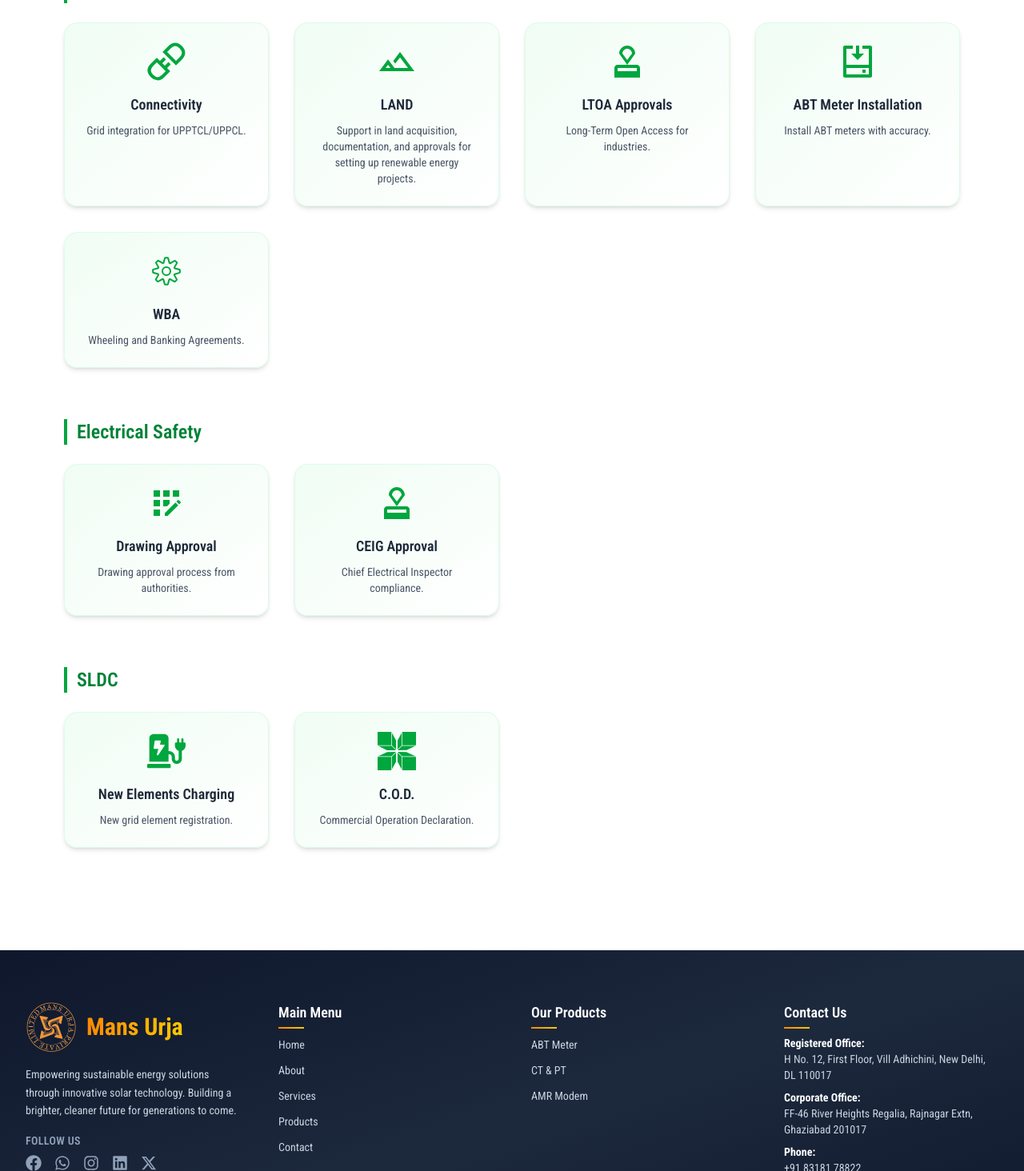
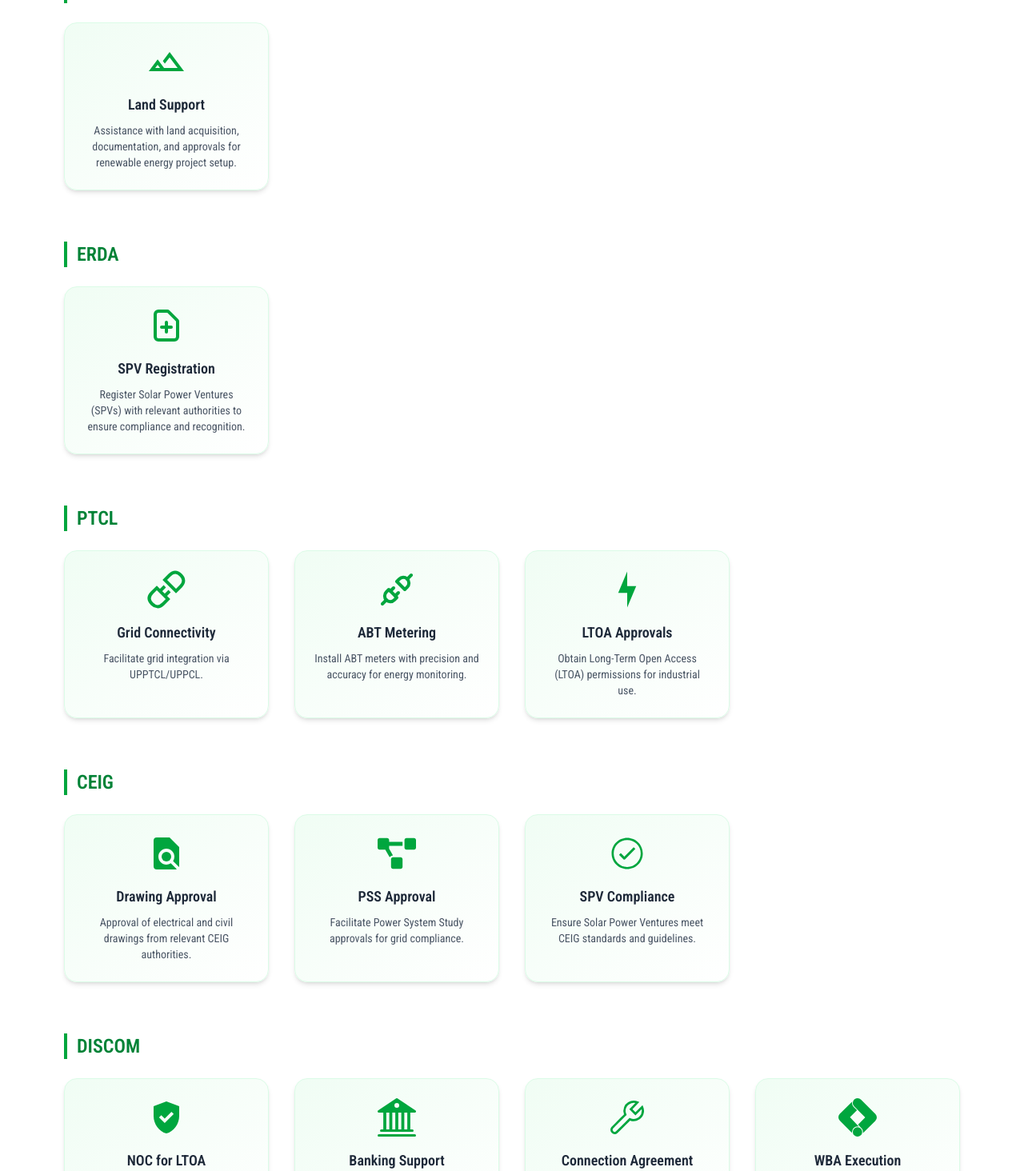
Before and after one commit to enkidu-technologies/Mans-Urja, a React (Vite) app: page /services in a window 1280 px wide. Shown: the part 326-1790 px from the top of the page at 80% size. Built offline with nearby package versions, Linux system fonts and the light colour scheme.

Commit message:
updated services

```diff
--- a/src/data/servicesData.js
+++ b/src/data/servicesData.js
@@ -1,60 +1,137 @@
-import { GrConnect } from "react-icons/gr";
-import { RiInstallLine } from "react-icons/ri";
+// Material Design Icons
 import {
     MdAppRegistration,
     MdApproval,
-    MdOutlineLandscape
+    MdOutlineLandscape,
+    MdGppGood,
 } from "react-icons/md";
-import { CiSettings } from "react-icons/ci";
-import { FaChargingStation } from "react-icons/fa";
+
+// Hero Icons
+import { HiOutlineDocumentAdd } from "react-icons/hi";
+
+// Grommet Icons
+import { GrConnect } from "react-icons/gr";
+
+// Remix Icons
+import { RiInstallLine, RiTimerFlashLine } from "react-icons/ri";
+
+// Tabler Icons
+import { TbPlugConnected } from 'react-icons/tb';
+
+
+// Game Icons
+import { GiElectric } from "react-icons/gi";
+
+// BoxIcons
+import { BiSolidFileFind } from "react-icons/bi";
+
+// FontAwesome
+import {
+    FaProjectDiagram,
+    FaChargingStation,
+} from "react-icons/fa";
+
+// FontAwesome6
 import { FaLandmark } from "react-icons/fa6";
-import { SiCodeblocks } from "react-icons/si";
+
+// Ionicons
+import { IoIosCheckmarkCircleOutline } from "react-icons/io";
+
+// Bootstrap Icons
+import { BsBank2 } from "react-icons/bs";
+
+// VSCode Icons
+import { VscSymbolProperty } from "react-icons/vsc";
+
+// Simple Icons
+import { SiGoogletagmanager, SiCodeblocks } from "react-icons/si";
+
 
 
 export const allServices = {
     "Uttar Pradesh": [
         {
-            category: "UPPTCL / UPPCL",
+            category: "LAND",
             items: [
                 {
-                    icon: GrConnect,
-                    title: "Connectivity",
-                    desc: "Grid integration for UPPTCL/UPPCL.",
-                },
-                {
-                    icon: MdOutlineLandscape,
-                    title: "LAND",
-                    desc: "Support in land acquisition, documentation, and approvals for setting up renewable energy projects.",
-                },
-                {
-                    icon: MdApproval,
-                    title: "LTOA Approvals",
-                    desc: "Long-Term Open Access for industries.",
-                },
-                {
-                    icon: RiInstallLine,
-                    title: "ABT Meter Installation",
-                    desc: "Install ABT meters with accuracy.",
-                },
-                {
-                    icon: CiSettings,
-                    title: "WBA",
-                    desc: "Wheeling and Banking Agreements.",
+                    icon: MdOutlineLandscape, // Material
+                    title: "Land Support",
+                    desc: "Assistance with land acquisition, documentation, and approvals for renewable energy project setup.",
                 },
             ],
         },
         {
-            category: "Electrical Safety",
+            category: "ERDA",
             items: [
                 {
-                    icon: MdAppRegistration,
-                    title: "Drawing Approval",
-                    desc: "Drawing approval process from authorities.",
+                    icon: HiOutlineDocumentAdd, // HeroIcons
+                    title: "SPV Registration",
+                    desc: "Register Solar Power Ventures (SPVs) with relevant authorities to ensure compliance and recognition.",
+                },
+            ],
+        },
+        {
+            category: "PTCL",
+            items: [
+                {
+                    icon: GrConnect, // Grommet
+                    title: "Grid Connectivity",
+                    desc: "Facilitate grid integration via UPPTCL/UPPCL.",
                 },
                 {
-                    icon: MdApproval,
-                    title: "CEIG Approval",
-                    desc: "Chief Electrical Inspector compliance.",
+                    icon: TbPlugConnected, // Tabler
+                    title: "ABT Metering",
+                    desc: "Install ABT meters with precision and accuracy for energy monitoring.",
+                },
+                {
+                    icon: GiElectric, // Game Icons
+                    title: "LTOA Approvals",
+                    desc: "Obtain Long-Term Open Access (LTOA) permissions for industrial use.",
+                },
+            ],
+        },
+        {
+            category: "CEIG",
+            items: [
+                {
+                    icon: BiSolidFileFind, // BoxIcons
+                    title: "Drawing Approval",
+                    desc: "Approval of electrical and civil drawings from relevant CEIG authorities.",
+                },
+                {
+                    icon: FaProjectDiagram, // FontAwesome
+                    title: "PSS Approval",
+                    desc: "Facilitate Power System Study approvals for grid compliance.",
+                },
+                {
+                    icon: IoIosCheckmarkCircleOutline, // Ionicons
+                    title: "SPV Compliance",
+                    desc: "Ensure Solar Power Ventures meet CEIG standards and guidelines.",
+                },
+            ],
+        },
+        {
+            category: "DISCOM",
+            items: [
+                {
+                    icon: MdGppGood, // Material
+                    title: "NOC for LTOA",
+                    desc: "Assist in securing No Objection Certificates for LTOA under state energy policies.",
+                },
+                {
+                    icon: BsBank2, // Bootstrap
+                    title: "Banking Support",
+                    desc: "Manage surplus energy through banking arrangements and new grid element registration.",
+                },
+                {
+                    icon: VscSymbolProperty, // VSCode Icons
+                    title: "Connection Agreement",
+                    desc: "Facilitate signing of agreements for grid connectivity.",
+                },
+                {
+                    icon: SiGoogletagmanager, // Simple Icons
+                    title: "WBA Execution",
+                    desc: "Handle the signing of Wheeling and Banking Agreements (WBA).",
                 },
             ],
         },
@@ -62,67 +139,104 @@
             category: "SLDC",
             items: [
                 {
-                    icon: FaChargingStation,
-                    title: "New Elements Charging",
-                    desc: "New grid element registration.",
+                    icon: FaChargingStation, // FontAwesome
+                    title: "Charging Approval",
+                    desc: "Get approvals for injecting energy into the grid.",
                 },
                 {
-                    icon: SiCodeblocks,
-                    title: "C.O.D.",
-                    desc: "Commercial Operation Declaration.",
+                    icon: RiTimerFlashLine, // RemixIcon
+                    title: "Commercial Operation (COD)",
+                    desc: "Declare Commercial Operation Date post commissioning and approvals.",
                 },
             ],
         },
     ],
 
+
+
     Haryana: [
         {
-            category: "HVPN / UHBVN / DHBVN",
+            category: "LAND",
             items: [
                 {
-                    icon: MdAppRegistration,
-                    title: "SPV Registration",
-                    desc: "Registration of Solar Power Projects (SPV) with the concerned authorities for compliance and recognition.",
-                },
-                {
-                    icon: GrConnect,
-                    title: "Connectivity",
-                    desc: "Grid integration for UPPTCL/UPPCL.",
-                },
-                {
-                    icon: MdOutlineLandscape,
-                    title: "LAND",
-                    desc: "Support in land acquisition, documentation, and approvals for setting up renewable energy projects.",
-                },
-                {
-                    icon: MdApproval,
-                    title: "LTOA Approvals",
-                    desc: "Long-Term Open Access for industries.",
-                },
-                {
-                    icon: RiInstallLine,
-                    title: "ABT Meter Installation",
-                    desc: "Install ABT meters with accuracy.",
-                },
-                {
-                    icon: FaLandmark,
-                    title: "Banking",
-                    desc: "Assistance with Banking arrangements under state energy policies to utilize surplus generated power effectively.",
+                    icon: MdOutlineLandscape, // Material
+                    title: "Land Support",
+                    desc: "Assistance with land acquisition, documentation, and approvals for renewable energy project setup.",
                 },
             ],
         },
         {
-            category: "Electrical Safety & CEIG",
+            category: "ERDA",
             items: [
                 {
-                    icon: MdAppRegistration,
-                    title: "Drawing Approval",
-                    desc: "Drawing approval process from authorities.",
+                    icon: HiOutlineDocumentAdd, // HeroIcons
+                    title: "SPV Registration",
+                    desc: "Register Solar Power Ventures (SPVs) with relevant authorities to ensure compliance and recognition.",
+                },
+            ],
+        },
+        {
+            category: "PTCL",
+            items: [
+                {
+                    icon: GrConnect, // Grommet
+                    title: "Grid Connectivity",
+                    desc: "Facilitate grid integration via UPPTCL/UPPCL.",
                 },
                 {
-                    icon: MdApproval,
-                    title: "CEIG Approval",
-                    desc: "Chief Electrical Inspector compliance.",
+                    icon: TbPlugConnected, // Tabler
+                    title: "ABT Metering",
+                    desc: "Install ABT meters with precision and accuracy for energy monitoring.",
+                },
+                {
+                    icon: GiElectric, // Game Icons
+                    title: "LTOA Approvals",
+                    desc: "Obtain Long-Term Open Access (LTOA) permissions for industrial use.",
+                },
+            ],
+        },
+        {
+            category: "CEIG",
+            items: [
+                {
+                    icon: BiSolidFileFind, // BoxIcons
+                    title: "Drawing Approval",
+                    desc: "Approval of electrical and civil drawings from relevant CEIG authorities.",
+                },
+                {
+                    icon: FaProjectDiagram, // FontAwesome
+                    title: "PSS Approval",
+                    desc: "Facilitate Power System Study approvals for grid compliance.",
+                },
+                {
+                    icon: IoIosCheckmarkCircleOutline, // Ionicons
+                    title: "SPV Compliance",
+                    desc: "Ensure Solar Power Ventures meet CEIG standards and guidelines.",
+                },
+            ],
+        },
+        {
+            category: "DISCOM",
+            items: [
+                {
+                    icon: MdGppGood, // Material
+                    title: "NOC for LTOA",
+                    desc: "Assist in securing No Objection Certificates for LTOA under state energy policies.",
+                },
+                {
+                    icon: BsBank2, // Bootstrap
+                    title: "Banking Support",
+                    desc: "Manage surplus energy through banking arrangements and new grid element registration.",
+                },
+                {
+                    icon: VscSymbolProperty, // VSCode Icons
+                    title: "Connection Agreement",
+                    desc: "Facilitate signing of agreements for grid connectivity.",
+                },
+                {
+                    icon: SiGoogletagmanager, // Simple Icons
+                    title: "WBA Execution",
+                    desc: "Handle the signing of Wheeling and Banking Agreements (WBA).",
                 },
             ],
         },
@@ -130,14 +244,14 @@
             category: "SLDC",
             items: [
                 {
-                    icon: FaChargingStation,
-                    title: "New Elements Charging",
-                    desc: "New grid element registration.",
+                    icon: FaChargingStation, // FontAwesome
+                    title: "Charging Approval",
+                    desc: "Get approvals for injecting energy into the grid.",
                 },
                 {
-                    icon: SiCodeblocks,
-                    title: "C.O.D.",
-                    desc: "Commercial Operation Declaration.",
+                    icon: RiTimerFlashLine, // RemixIcon
+                    title: "Commercial Operation (COD)",
+                    desc: "Declare Commercial Operation Date post commissioning and approvals.",
                 },
             ],
         },
@@ -145,52 +259,87 @@
 
     Uttarakhand: [
         {
-            category: "UPCL / SLDC-UK",
+            category: "LAND",
             items: [
                 {
-                    icon: MdAppRegistration,
-                    title: "SPV Registration",
-                    desc: "Registration of Solar Power Projects (SPV) with the concerned authorities for compliance and recognition.",
-                },
-                {
-                    icon: GrConnect,
-                    title: "Connectivity",
-                    desc: "Grid integration for UPPTCL/UPPCL.",
-                },
-                {
-                    icon: MdOutlineLandscape,
-                    title: "LAND",
-                    desc: "Support in land acquisition, documentation, and approvals for setting up renewable energy projects.",
-                },
-                {
-                    icon: MdApproval,
-                    title: "LTOA Approvals",
-                    desc: "Long-Term Open Access for industries.",
-                },
-                {
-                    icon: RiInstallLine,
-                    title: "ABT Meter Installation",
-                    desc: "Install ABT meters with accuracy.",
-                },
-                {
-                    icon: FaLandmark,
-                    title: "Banking",
-                    desc: "Assistance with Banking arrangements under state energy policies to utilize surplus generated power effectively.",
+                    icon: MdOutlineLandscape, // Material
+                    title: "Land Support",
+                    desc: "Assistance with land acquisition, documentation, and approvals for renewable energy project setup.",
                 },
             ],
         },
         {
-            category: "Electrical Safety & CEIG",
+            category: "ERDA",
             items: [
                 {
-                    icon: MdAppRegistration,
-                    title: "Drawing Approval",
-                    desc: "Drawing approval process from authorities.",
+                    icon: HiOutlineDocumentAdd, // HeroIcons
+                    title: "SPV Registration",
+                    desc: "Register Solar Power Ventures (SPVs) with relevant authorities to ensure compliance and recognition.",
+                },
+            ],
+        },
+        {
+            category: "PTCL",
+            items: [
+                {
+                    icon: GrConnect, // Grommet
+                    title: "Grid Connectivity",
+                    desc: "Facilitate grid integration via UPPTCL/UPPCL.",
                 },
                 {
-                    icon: MdApproval,
-                    title: "CEIG Approval",
-                    desc: "Chief Electrical Inspector compliance.",
+                    icon: TbPlugConnected, // Tabler
+                    title: "ABT Metering",
+                    desc: "Install ABT meters with precision and accuracy for energy monitoring.",
+                },
+                {
+                    icon: GiElectric, // Game Icons
+                    title: "LTOA Approvals",
+                    desc: "Obtain Long-Term Open Access (LTOA) permissions for industrial use.",
+                },
+            ],
+        },
+        {
+            category: "CEIG",
+            items: [
+                {
+                    icon: BiSolidFileFind, // BoxIcons
+                    title: "Drawing Approval",
+                    desc: "Approval of electrical and civil drawings from relevant CEIG authorities.",
+                },
+                {
+                    icon: FaProjectDiagram, // FontAwesome
+                    title: "PSS Approval",
+                    desc: "Facilitate Power System Study approvals for grid compliance.",
+                },
+                {
+                    icon: IoIosCheckmarkCircleOutline, // Ionicons
+                    title: "SPV Compliance",
+                    desc: "Ensure Solar Power Ventures meet CEIG standards and guidelines.",
+                },
+            ],
+        },
+        {
+            category: "DISCOM",
+            items: [
+                {
+                    icon: MdGppGood, // Material
+                    title: "NOC for LTOA",
+                    desc: "Assist in securing No Objection Certificates for LTOA under state energy policies.",
+                },
+                {
+                    icon: BsBank2, // Bootstrap
+                    title: "Banking Support",
+                    desc: "Manage surplus energy through banking arrangements and new grid element registration.",
+                },
+                {
+                    icon: VscSymbolProperty, // VSCode Icons
+                    title: "Connection Agreement",
+                    desc: "Facilitate signing of agreements for grid connectivity.",
+                },
+                {
+                    icon: SiGoogletagmanager, // Simple Icons
+                    title: "WBA Execution",
+                    desc: "Handle the signing of Wheeling and Banking Agreements (WBA).",
                 },
             ],
         },
@@ -198,16 +347,17 @@
             category: "SLDC",
             items: [
                 {
-                    icon: FaChargingStation,
-                    title: "New Elements Charging",
-                    desc: "New grid element registration.",
+                    icon: FaChargingStation, // FontAwesome
+                    title: "Charging Approval",
+                    desc: "Get approvals for injecting energy into the grid.",
                 },
                 {
-                    icon: SiCodeblocks,
-                    title: "C.O.D.",
-                    desc: "Commercial Operation Declaration.",
+                    icon: RiTimerFlashLine, // RemixIcon
+                    title: "Commercial Operation (COD)",
+                    desc: "Declare Commercial Operation Date post commissioning and approvals.",
                 },
             ],
         },
     ],
+
 };
```
